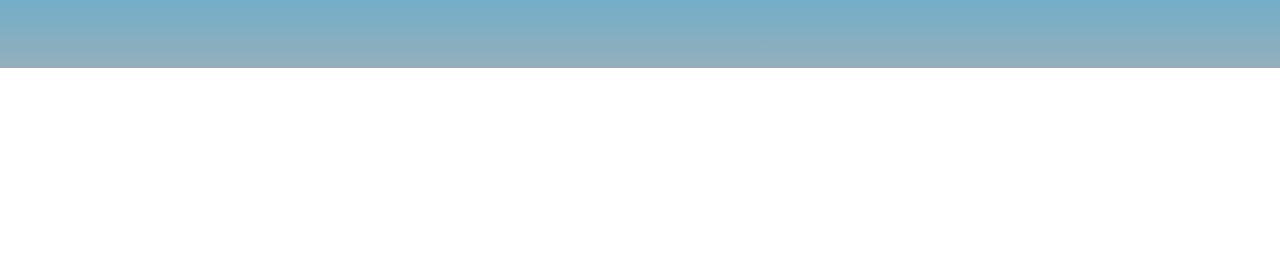
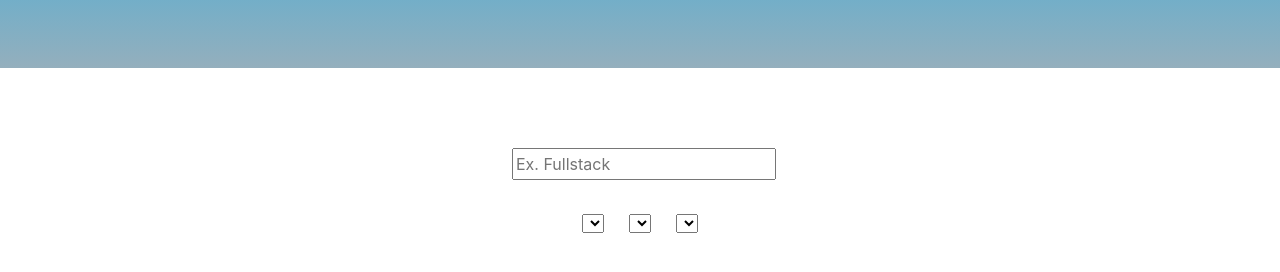
Before and after one commit to josephbravodev/jobsearchcode, a plain HTML site: page index.html in a window 1280 px wide. Shown: the part 172-444 px from the top of the page. Drawn offline with Linux system fonts and the light colour scheme.

Commit message:
Edit to html & css
Added basic search bar & placeholder filter, some styling and fixes.

```diff
--- a/index.html
+++ b/index.html
@@ -9,9 +9,26 @@
 </head>
 <body>
 	<main>
-		<div class="flex">
+		<div class="flex title">
 			<div class="flex container-info">
 				<h1 class="">EntryWork</h1>
+			</div>
+		</div>
+		<div class="flex container-search">
+			<div class="flex wrapper-search">
+				<form>
+					<input type=text placeholder="Ex. Fullstack" class="searchbox">
+				</form>
+			</div>
+			<div class="flex wrapper-filter">
+				<select>
+				</select>
+				<select>
+				</select>
+				<select>
+				</select>
+			</div>
+			<div>
 			</div>
 		</div>
 	</main>
--- a/stylesheet.scss
+++ b/stylesheet.scss
@@ -15,15 +15,16 @@ body{
   font-family: 'Inter', sans-serif;
   src: url('https://fonts.googleapis.com/css2?family=Inter&display=swap');
 }
-div{
+.title{
   background:linear-gradient(to bottom, rgb(33, 173, 228), rgb(148, 175, 189));
   height: 30vh;
   width: 100vw;
+  background-repeat: no-repeat;
+  justify-content: center;
   .container-info{
     font-family: 'Inter', sans-serif;
     flex-direction: column;
     justify-content: center;
-    align-items: center;
     h1{
       font-size: 5rem;
       color: rgba(44, 44, 44, 0.863);
@@ -31,5 +32,27 @@ div{
   }
 
 }
+.container-search{
+  padding-top: 10vh;
+  justify-content: center;
+  flex-direction: column;
+}
+div.wrapper-search{
+  justify-content: center;
+
+
+  .searchbox{
+    height: 100%;
+    width: 100%;
+    font-family: 'Inter', sans-serif;
+    font-size: 12pt;
+  }
+}
+.wrapper-filter{
+  justify-content: center;
+  padding-top: 5vh;
+  gap: 25px;
+
+}
 
 // dont forget, you gotta make the viewports and shit!
```
Also changed, not shown: stylesheet.css, 1 other file.
